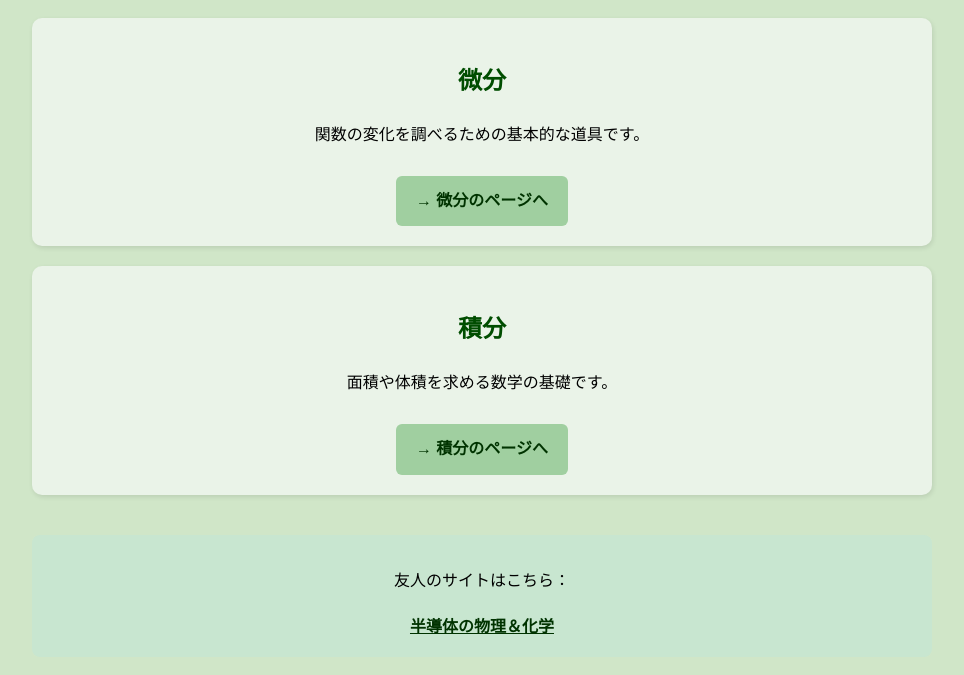
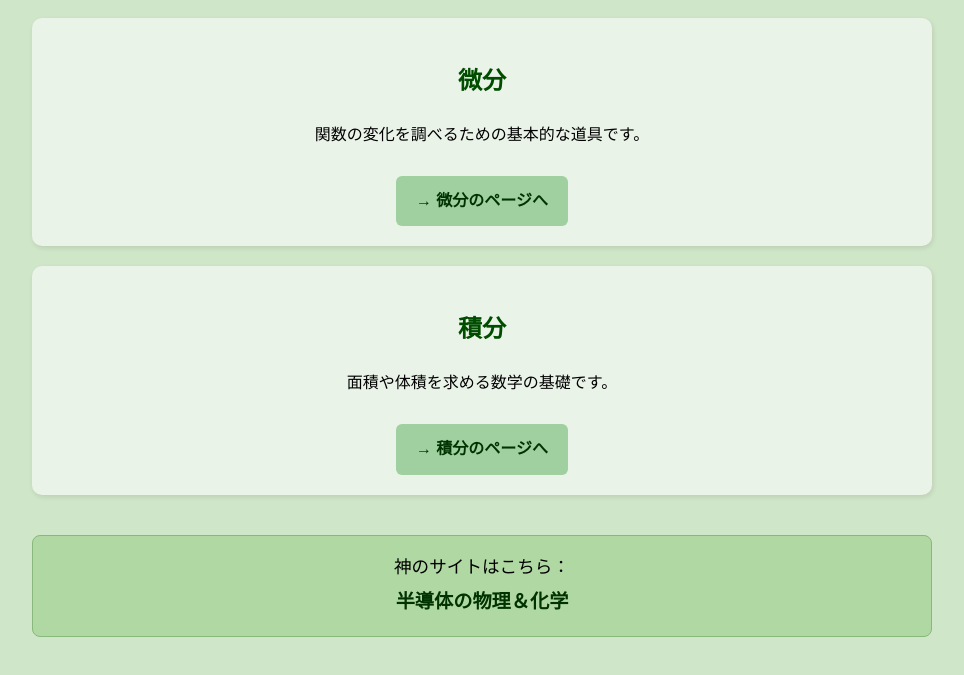
Before and after one commit to mathmatics-notes/math-notes, a plain HTML site: page index.html in a window 1280 px wide. Shown: the part 487-1162 px from the top of the page, without its empty margins (158-1122 px from the left). Drawn offline with nearby package versions, Linux system fonts and the light colour scheme.

Commit message:
Add files via upload

```diff
--- a/index.html
+++ b/index.html
@@ -52,10 +52,10 @@
 
 </body>
 
-<!-- 友人サイトリンク（カードではなくシンプル） -->
-<div style="text-align:center; margin-top:40px; padding:15px; background-color:#c8e6d0; border-radius:8px;">
-  <p>友人のサイトはこちら：</p>
-  <a href="https://logkyo.com/Home.html" target="_blank" style="font-weight:bold; color:#003300; text-decoration:underline;">
+<!-- 友人サイトリンク（カードではない形式） -->
+<div style="text-align:center; margin-top:40px; padding:15px; background-color:#b0d8a3; border-radius:8px; border:1px solid #88b87b;">
+  <p style="margin:0; font-size:1.1em;">神のサイトはこちら：</p>
+  <a href="https://logkyo.com/Home.html" target="_blank" style="font-weight:bold; color:#003300; text-decoration:none; font-size:1.2em;">
     半導体の物理＆化学
   </a>
 </div>
```
